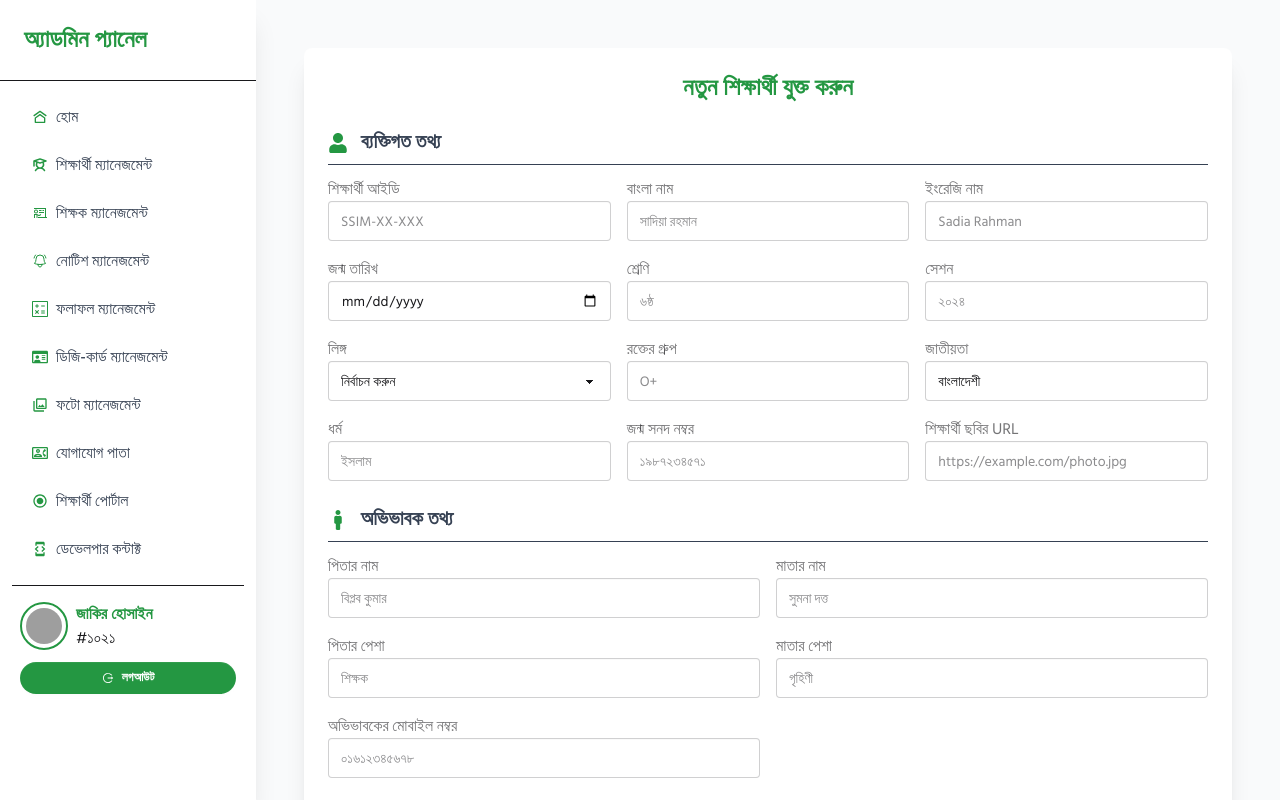
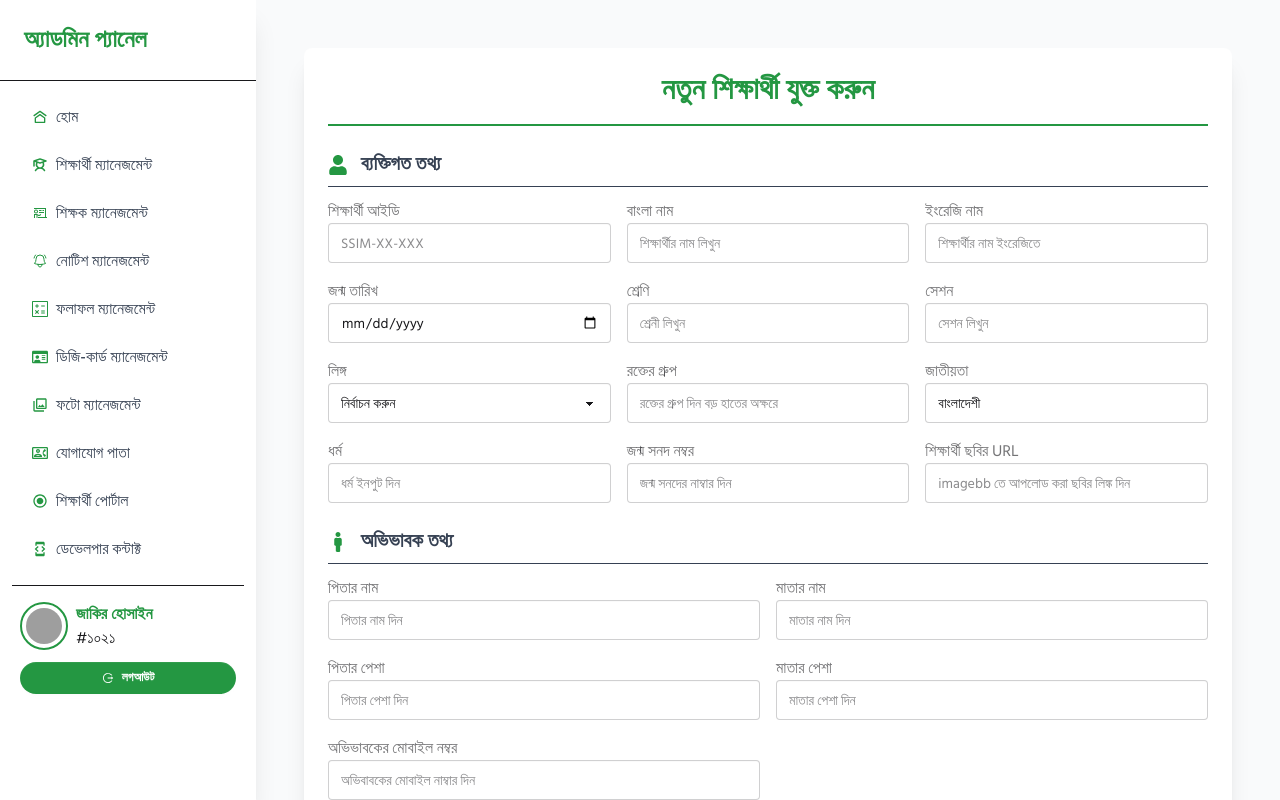
Before and after one commit to jahidul2004/src-sim-school, a React (Vite) app: page /admin/studentList/addStudent in a window 1280 px wide. Built offline with nearby package versions, Linux system fonts and the light colour scheme; grey boxes are pictures that could not be loaded.

Commit message:
Add student page updated.

```diff
--- a/src/pages/adminPages/adminStudentList/adminAddStudent/AddStudent.jsx
+++ b/src/pages/adminPages/adminStudentList/adminAddStudent/AddStudent.jsx
@@ -1,5 +1,6 @@
 import { useState } from "react";
 import { FaUser, FaMale, FaMapMarkerAlt } from "react-icons/fa";
+import { MdOutlinePersonAddAlt1 } from "react-icons/md";
 
 const AddStudent = () => {
     const [newStudentData, setNewStudentData] = useState({
@@ -62,7 +63,7 @@ const AddStudent = () => {
     return (
         <div className="p-4">
             <div className="card bg-base-100 shadow-xl p-6">
-                <h2 className="text-2xl font-bold text-center mb-6 text-[#249742]">
+                <h2 className="text-3xl font-bold text-center mb-6 text-[#249742] border-b-2 pb-4">
                     নতুন শিক্ষার্থী যুক্ত করুন
                 </h2>
                 <form onSubmit={handleSubmit} className="space-y-6">
@@ -100,7 +101,7 @@ const AddStudent = () => {
                                     name="name_bn"
                                     value={newStudentData.name_bn}
                                     onChange={handleChange}
-                                    placeholder="সাদিয়া রহমান"
+                                    placeholder="শিক্ষার্থীর নাম লিখুন"
                                     className="input input-bordered w-full"
                                     required
                                 />
@@ -116,7 +117,7 @@ const AddStudent = () => {
                                     name="name_en"
                                     value={newStudentData.name_en}
                                     onChange={handleChange}
-                                    placeholder="Sadia Rahman"
+                                    placeholder="শিক্ষার্থীর নাম ইংরেজিতে"
                                     className="input input-bordered w-full"
                                     required
                                 />
@@ -145,7 +146,7 @@ const AddStudent = () => {
                                     name="class"
                                     value={newStudentData.class}
                                     onChange={handleChange}
-                                    placeholder="৬ষ্ঠ"
+                                    placeholder="শ্রেনী লিখুন"
                                     className="input input-bordered w-full"
                                     required
                                 />
@@ -159,7 +160,7 @@ const AddStudent = () => {
                                     name="session"
                                     value={newStudentData.session}
                                     onChange={handleChange}
-                                    placeholder="২০২৪"
+                                    placeholder="সেশন লিখুন"
                                     className="input input-bordered w-full"
                                     required
                                 />
@@ -194,7 +195,7 @@ const AddStudent = () => {
                                     name="blood_group"
                                     value={newStudentData.blood_group}
                                     onChange={handleChange}
-                                    placeholder="O+"
+                                    placeholder="রক্তের গ্রুপ দিন বড় হাতের অক্ষরে"
                                     className="input input-bordered w-full"
                                 />
                             </div>
@@ -221,7 +222,7 @@ const AddStudent = () => {
                                     name="religion"
                                     value={newStudentData.religion}
                                     onChange={handleChange}
-                                    placeholder="ইসলাম"
+                                    placeholder="ধর্ম ইনপুট দিন"
                                     className="input input-bordered w-full"
                                 />
                             </div>
@@ -236,7 +237,7 @@ const AddStudent = () => {
                                     name="birth_certificate_no"
                                     value={newStudentData.birth_certificate_no}
                                     onChange={handleChange}
-                                    placeholder="১৯৮৭২৩৪৫৭১"
+                                    placeholder="জন্ম সনদের নাম্বার দিন"
                                     className="input input-bordered w-full"
                                 />
                             </div>
@@ -251,7 +252,7 @@ const AddStudent = () => {
                                     name="student_photo_url"
                                     value={newStudentData.student_photo_url}
                                     onChange={handleChange}
-                                    placeholder="https://example.com/photo.jpg"
+                                    placeholder="imagebb তে আপলোড করা ছবির লিঙ্ক দিন"
                                     className="input input-bordered w-full"
                                 />
                             </div>
@@ -276,7 +277,7 @@ const AddStudent = () => {
                                     name="father_name"
                                     value={newStudentData.father_name}
                                     onChange={handleChange}
-                                    placeholder="বিপ্লব কুমার"
+                                    placeholder="পিতার নাম দিন"
                                     className="input input-bordered w-full"
                                     required
                                 />
@@ -292,7 +293,7 @@ const AddStudent = () => {
                                     name="mother_name"
                                     value={newStudentData.mother_name}
                                     onChange={handleChange}
-                                    placeholder="সুমনা দত্ত"
+                                    placeholder="মাতার নাম দিন"
                                     className="input input-bordered w-full"
                                     required
                                 />
@@ -308,7 +309,7 @@ const AddStudent = () => {
                                     name="father_occupation"
                                     value={newStudentData.father_occupation}
                                     onChange={handleChange}
-                                    placeholder="শিক্ষক"
+                                    placeholder="পিতার পেশা দিন"
                                     className="input input-bordered w-full"
                                 />
                             </div>
@@ -323,7 +324,7 @@ const AddStudent = () => {
                                     name="mother_occupation"
                                     value={newStudentData.mother_occupation}
                                     onChange={handleChange}
-                                    placeholder="গৃহিণী"
+                                    placeholder="মাতার পেশা দিন"
                                     className="input input-bordered w-full"
                                 />
                             </div>
@@ -338,7 +339,7 @@ const AddStudent = () => {
                                     name="guardian_phone"
                                     value={newStudentData.guardian_phone}
                                     onChange={handleChange}
-                                    placeholder="০১৬১২৩৪৫৬৭৮"
+                                    placeholder="অভিবাবকের মোবাইল নাম্বার দিন"
                                     className="input input-bordered w-full"
                                     required
                                 />
@@ -363,7 +364,7 @@ const AddStudent = () => {
                                     name="present_address"
                                     value={newStudentData.present_address}
                                     onChange={handleChange}
-                                    placeholder="মিরপুর, ঢাকা"
+                                    placeholder="বর্তমান ঠিকানা দিন"
                                     className="textarea textarea-bordered h-24 w-full"
                                     required
                                 ></textarea>
@@ -378,7 +379,7 @@ const AddStudent = () => {
                                     name="permanent_address"
                                     value={newStudentData.permanent_address}
                                     onChange={handleChange}
-                                    placeholder="দিনাজপুর, রংপুর বিভাগ"
+                                    placeholder="স্থায়ী ঠিকানা দিন (বর্তমান ও স্থায়ী ঠিকানা একই হলে S লিখে রাখুন)"
                                     className="textarea textarea-bordered h-24 w-full"
                                     required
                                 ></textarea>
@@ -391,7 +392,7 @@ const AddStudent = () => {
                             type="submit"
                             className="btn bg-[#249742] text-white hover:bg-green-700 px-8"
                         >
-                            শিক্ষার্থী যুক্ত করুন
+                            শিক্ষার্থী যুক্ত করুন <MdOutlinePersonAddAlt1 />
                         </button>
                     </div>
                 </form>
```
